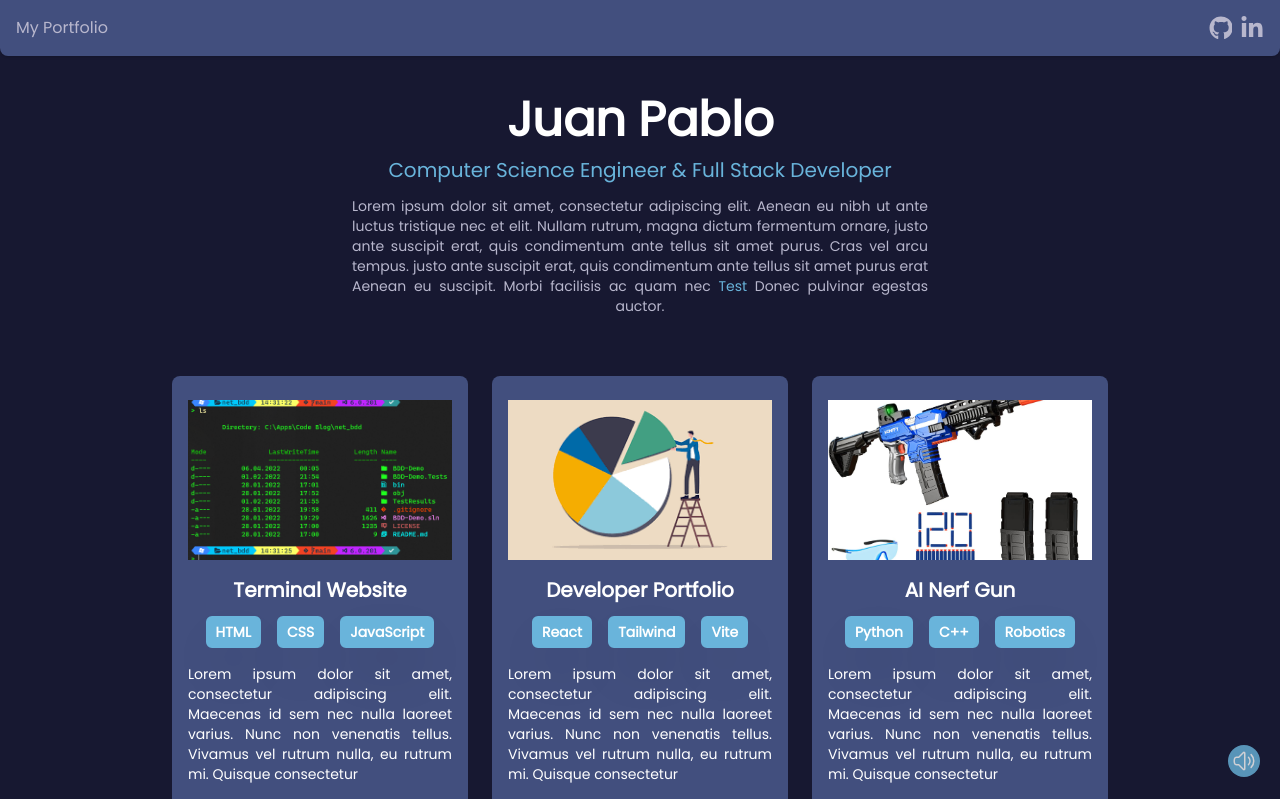
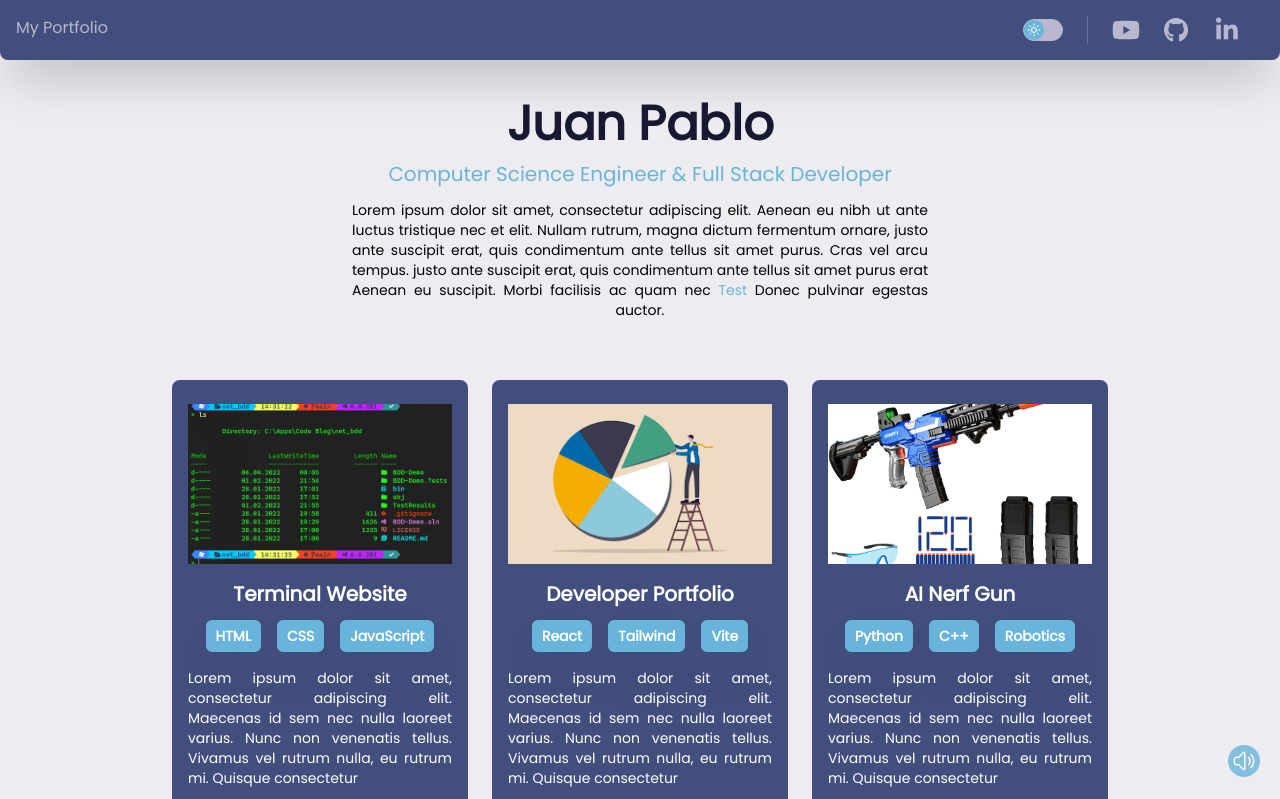
Before and after one commit to jpdealba/portfolio, a React (Vite) app: page / in a window 1280 px wide. Shown: the top 799 px of the page. Built offline with nearby package versions, Linux system fonts and the light colour scheme.

Commit message:
dakk and light theme

```diff
--- a/src/App.jsx
+++ b/src/App.jsx
@@ -9,10 +9,17 @@ import Portfolio from './components/Portfolio.jsx';
 
 function App() {
   const [isMuted, setIsMuted] = useState(localStorage.getItem('mute'));
-
+  const [darkTheme, setDarkTheme] = useState(false);
   useEffect(() => {
     if (!localStorage.getItem('mute')) {
       localStorage.setItem('mute', false);
+    }
+    if (localStorage.getItem('theme') == 'false') {
+      setDarkTheme(false);
+    } else if (localStorage.getItem('theme') == 'true') {
+      setDarkTheme(true);
+    } else {
+      setDarkTheme(window.matchMedia('(prefers-color-scheme: dark)').matches);
     }
     setIsMuted(localStorage.getItem('mute'));
   }, []);
@@ -23,13 +30,13 @@ function App() {
     setIsMuted(nextVal);
   };
   return (
-    <div className="App">
+    <div className={`App ${darkTheme ? 'dark' : 'light'}`}>
       <div
-        className="max-w-5x1 w11/12 mx-auto bg-background flex
-                    flex-col justify-between min-h-screen">
+        className="max-w-5x1 w11/12 mx-auto bg-backgroundLight dark:bg-background flex
+                    flex-col justify-between min-h-screen ">
         <Mute toggleMute={toggleMute} isMuted={isMuted} />
-        <div>
-          <Header />
+        <div className="">
+          <Header darkTheme={darkTheme} setDarkTheme={setDarkTheme} />
           <Intro />
           <Portfolio />
           {/* <Timeline />
--- a/src/components/Header.jsx
+++ b/src/components/Header.jsx
@@ -1,36 +1,107 @@
-import React from 'react';
+import React, { useState } from 'react';
 
-const Header = () => {
+const Header = ({ darkTheme, setDarkTheme }) => {
   return (
     <div
-      className="p-4 rounded-b-lg shadow md:flex md:items-center
-        md:justify-between bg-secondary">
-      <div className="left">
+      className="p-4 rounded-b-lg md:flex md:flex-row sm:flex-col
+        md:justify-between bg-secondary shadow-2xl">
+      <div className="text-center">
         <h1 className="text-text">My Portfolio</h1>
       </div>
-      <div className="right flex space-x-2 flex-row">
+      <div className="divide-x flex-row flex divide-selected justify-center">
+        <ToggleTheme darkTheme={darkTheme} setDarkTheme={setDarkTheme} />
+        <Icons />
+      </div>
+    </div>
+  );
+};
+
+const ToggleTheme = ({ darkTheme, setDarkTheme }) => {
+  return (
+    <button
+      onClick={() => {
+        onChange(!darkTheme);
+        setDarkTheme(!darkTheme);
+      }}
+      className={`w-10 h-min ${
+        darkTheme
+          ? 'bg-selected border-selected hover:border-white'
+          : 'bg-text border-text hover:border-white'
+      } self-center rounded-xl border flow-root`}>
+      <div
+        className={`h-5 w-5 items-center justify-center flex rounded-full ${
+          darkTheme ? 'bg-background float-right' : 'bg-primary'
+        }`}>
+        <svg
+          xmlns="http://www.w3.org/2000/svg"
+          fill="none"
+          viewBox="0 0 24 24"
+          strokeWidth="1.5"
+          stroke="currentColor"
+          style={{ color: 'white' }}
+          className="w-4 h-4">
+          <path
+            strokeLinecap="round"
+            strokeLinejoin="round"
+            d={
+              darkTheme
+                ? 'M21.752 15.002A9.718 9.718 0 0118 15.75c-5.385 0-9.75-4.365-9.75-9.75 0-1.33.266-2.597.748-3.752A9.753 9.753 0 003 11.25C3 16.635 7.365 21 12.75 21a9.753 9.753 0 009.002-5.998z'
+                : 'M12 3v2.25m6.364.386l-1.591 1.591M21 12h-2.25m-.386 6.364l-1.591-1.591M12 18.75V21m-4.773-4.227l-1.591 1.591M5.25 12H3m4.227-4.773L5.636 5.636M15.75 12a3.75 3.75 0 11-7.5 0 3.75 3.75 0 017.5 0z'
+            }
+          />
+        </svg>
+      </div>
+    </button>
+  );
+};
+
+const onChange = (value) => {
+  localStorage.setItem('theme', value);
+};
+
+const Icons = () => {
+  return (
+    <div className="right flex space-x-6 flex-row mr-5 ml-6 pl-6">
+      <Icon
+        d={
+          'M549.655 124.083c-6.281-23.65-24.787-42.276-48.284-48.597C458.781 64 288 64 288 64S117.22 64 74.629 75.486c-23.497 6.322-42.003 24.947-48.284 48.597-11.412 42.867-11.412 132.305-11.412 132.305s0 89.438 11.412 132.305c6.281 23.65 24.787 41.5 48.284 47.821C117.22 448 288 448 288 448s170.78 0 213.371-11.486c23.497-6.321 42.003-24.171 48.284-47.821 11.412-42.867 11.412-132.305 11.412-132.305s0-89.438-11.412-132.305zm-317.51 213.508V175.185l142.739 81.205-142.739 81.201z'
+        }
+        hoverColor={'#ff0000'}
+        navigateTo={'https://www.youtube.com/channel/UCYiOjT35Zb7C2r9AdGxtjMw/videos'}
+      />
       <Icon
         d={
           'M165.9 397.4c0 2-2.3 3.6-5.2 3.6-3.3.3-5.6-1.3-5.6-3.6 0-2 2.3-3.6 5.2-3.6 3-.3 5.6 1.3 5.6 3.6zm-31.1-4.5c-.7 2 1.3 4.3 4.3 4.9 2.6 1 5.6 0 6.2-2s-1.3-4.3-4.3-5.2c-2.6-.7-5.5.3-6.2 2.3zm44.2-1.7c-2.9.7-4.9 2.6-4.6 4.9.3 2 2.9 3.3 5.9 2.6 2.9-.7 4.9-2.6 4.6-4.6-.3-1.9-3-3.2-5.9-2.9zM244.8 8C106.1 8 0 113.3 0 252c0 110.9 69.8 205.8 169.5 239.2 12.8 2.3 17.3-5.6 17.3-12.1 0-6.2-.3-40.4-.3-61.4 0 0-70 15-84.7-29.8 0 0-11.4-29.1-27.8-36.6 0 0-22.9-15.7 1.6-15.4 0 0 24.9 2 38.6 25.8 21.9 38.6 58.6 27.5 72.9 20.9 2.3-16 8.8-27.1 16-33.7-55.9-6.2-112.3-14.3-112.3-110.5 0-27.5 7.6-41.3 23.6-58.9-2.6-6.5-11.1-33.3 2.6-67.9 20.9-6.5 69 27 69 27 20-5.6 41.5-8.5 62.8-8.5s42.8 2.9 62.8 8.5c0 0 48.1-33.6 69-27 13.7 34.7 5.2 61.4 2.6 67.9 16 17.7 25.8 31.5 25.8 58.9 0 96.5-58.9 104.2-114.8 110.5 9.2 7.9 17 22.9 17 46.4 0 33.7-.3 75.4-.3 83.6 0 6.5 4.6 14.4 17.3 12.1C428.2 457.8 496 362.9 496 252 496 113.3 383.5 8 244.8 8zM97.2 352.9c-1.3 1-1 3.3.7 5.2 1.6 1.6 3.9 2.3 5.2 1 1.3-1 1-3.3-.7-5.2-1.6-1.6-3.9-2.3-5.2-1zm-10.8-8.1c-.7 1.3.3 2.9 2.3 3.9 1.6 1 3.6.7 4.3-.7.7-1.3-.3-2.9-2.3-3.9-2-.6-3.6-.3-4.3.7zm32.4 35.6c-1.6 1.3-1 4.3 1.3 6.2 2.3 2.3 5.2 2.6 6.5 1 1.3-1.3.7-4.3-1.3-6.2-2.2-2.3-5.2-2.6-6.5-1zm-11.4-14.7c-1.6 1-1.6 3.6 0 5.9 1.6 2.3 4.3 3.3 5.6 2.3 1.6-1.3 1.6-3.9 0-6.2-1.4-2.3-4-3.3-5.6-2z'
         }
+        hoverColor={'#333'}
+        navigateTo={'https://github.com/jpdealba'}
       />
       <Icon
         d={
           'M100.28 448H7.4V148.9h92.88zM53.79 108.1C24.09 108.1 0 83.5 0 53.8a53.79 53.79 0 0 1 107.58 0c0 29.7-24.1 54.3-53.79 54.3zM447.9 448h-92.68V302.4c0-34.7-.7-79.2-48.29-79.2-48.29 0-55.69 37.7-55.69 76.7V448h-92.78V148.9h89.08v40.8h1.3c12.4-23.5 42.69-48.3 87.88-48.3 94 0 111.28 61.9 111.28 142.3V448z'
         }
+        hoverColor={'#0077b5'}
+        navigateTo={'https://www.linkedin.com/in/juan-pablo-de-alba/'}
       />
-      </div>
     </div>
   );
 };
 
-const Icon = ({ d }) => {
+const Icon = ({ d, hoverColor, navigateTo }) => {
+  const [color, setColor] = useState('#B8B7CD');
   return (
     <svg
+      onClick={() => window.open(navigateTo)}
+      onMouseEnter={() => {
+        setColor(hoverColor);
+      }}
+      onMouseLeave={() => {
+        setColor('#B8B7CD');
+      }}
       xmlns="http://www.w3.org/2000/svg"
-      viewBox="0 0 448 512"
-      className="w-6 h-6"
-      style={{ color: '#B8B7CD' }}>
+      viewBox="0 0 576 512"
+      className={`w-7 h-7 transform transition duration-500 hover:scale-110 hover:cursor-pointer`}
+      style={{ color: color }}>
       <path fill="currentColor" d={d} />
     </svg>
   );
--- a/src/components/Intro.jsx
+++ b/src/components/Intro.jsx
@@ -8,7 +8,7 @@ function Intro() {
         <p className="text-base md:text-xl mb-3 font-medium self-center text-primary">
           Computer Science Engineer & Full Stack Developer
         </p>
-        <p className="text-sm max-w-xl mb-6 mx-10 tlastc text-justify text-text">
+        <p className="text-sm max-w-xl mb-6 mx-10 tlastc text-justify textLight dark:text-text">
           Lorem ipsum dolor sit amet, consectetur adipiscing elit. Aenean eu nibh ut ante luctus
           tristique nec et elit. Nullam rutrum, magna dictum fermentum ornare, justo ante suscipit
           erat, quis condimentum ante tellus sit amet purus. Cras vel arcu tempus. justo ante
@@ -43,7 +43,7 @@ const Name = () => {
 const Letter = ({ letter }) => {
   const [style, setStyle] = useState(`
 					${letter} text-4xl md:text-5xl
-					mb-1 md:mb-3 font-bold text-white hover:cursor-default`);
+					mb-1 md:mb-3 font-bold text-background dark:text-white hover:cursor-default`);
   if (letter == ' ') {
     return <div className="ml-3"></div>;
   } else
@@ -51,7 +51,7 @@ const Letter = ({ letter }) => {
       <div
         onMouseEnter={() =>
           setStyle(
-            'letterHover text-4xl md:text-5xl mb-1 md:mb-3 font-bold text-white hover:cursor-default'
+            'letterHover text-4xl md:text-5xl mb-1 md:mb-3 font-bold text-background dark:text-white hover:cursor-default'
           )
         }
         className={style}>
--- a/tailwind.config.cjs
+++ b/tailwind.config.cjs
@@ -1,22 +1,28 @@
 /** @type {import('tailwindcss').Config} */
 module.exports = {
-  content: ["./src/**/*.{html,js,jsx}"],
+  content: ['./src/**/*.{html,js,jsx}'],
+  darkMode: 'class',
   theme: {
+    backgroundImage: {
+      'img-drops': "url('./public/drops.png')"
+    },
     extend: {
       colors: {
-        primary: "#69B4DB",
-        selected: "#6273AD",
-        secondary: "#424f7e",
-        text: "#B8B7CD",
-        background: "#171831",
+        primary: '#69B4DB',
+        selected: '#6273AD',
+        secondary: '#424f7e',
+        text: '#B8B7CD',
+        textLight: '#514f72',
+        backgroundLight: '#ececf1',
+        background: '#171831'
       },
       boxShadow: {
-        darkCard: "0 20px 25px -5px rgba(105, 180, 219, 0.2)",
+        darkCard: '0 20px 25px -5px rgba(105, 180, 219, 0.2)'
       },
       fontFamily: {
-        sans: ["Poppins", "sans-serif"],
-      },
-    },
+        sans: ['Poppins', 'sans-serif']
+      }
+    }
   },
-  plugins: [],
+  plugins: []
 };
```
Also changed, not shown: public/drops.png (added). Lines whose indentation alone changed are shown as unchanged.
